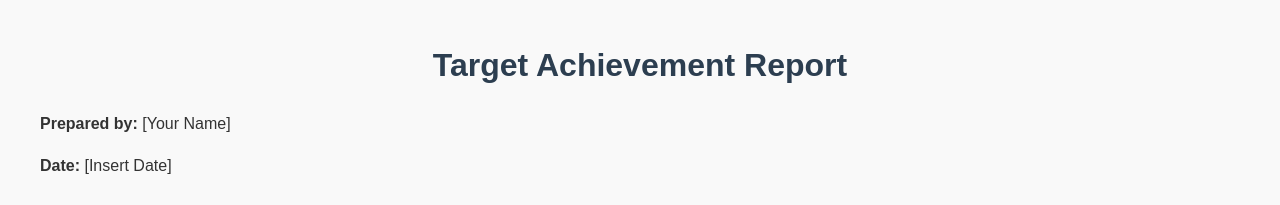
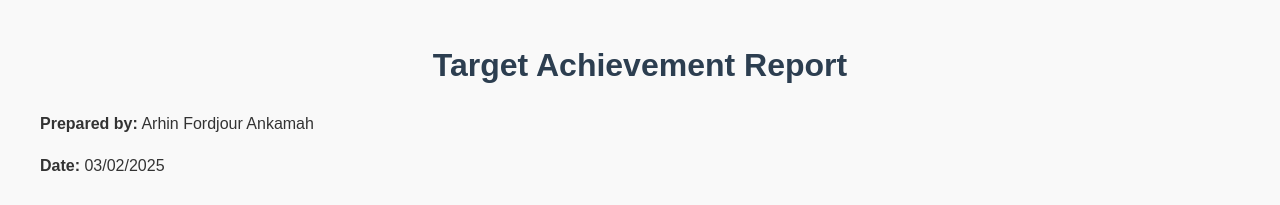
Before and after one commit to tigereye440/target-plan, a plain HTML site: page index.html in a window 1280 px wide. Shown: the top 205 px of the page. Drawn offline with nearby package versions, Linux system fonts and the light colour scheme.

Commit message:
Update index.html

```diff
--- a/index.html
+++ b/index.html
@@ -65,8 +65,8 @@
 <body>
 
   <h1>Target Achievement Report</h1>
-  <p><strong>Prepared by:</strong> [Your Name]</p>
-  <p><strong>Date:</strong> [Insert Date]</p>
+  <p><strong>Prepared by:</strong> Arhin Fordjour Ankamah</p>
+  <p><strong>Date:</strong> 03/02/2025 </p>
 
   <h2>Introduction</h2>
   <p>This report outlines a detailed plan to achieve a <strong>yearly target of 12,000 cedis</strong> through referrals and installations of vehicle trackers. The plan focuses on both <strong>tricycles</strong> and <strong>cars</strong>, with an emphasis on tricycles due to my current expertise. The calculations are based on the following commission structure:</p>
```
